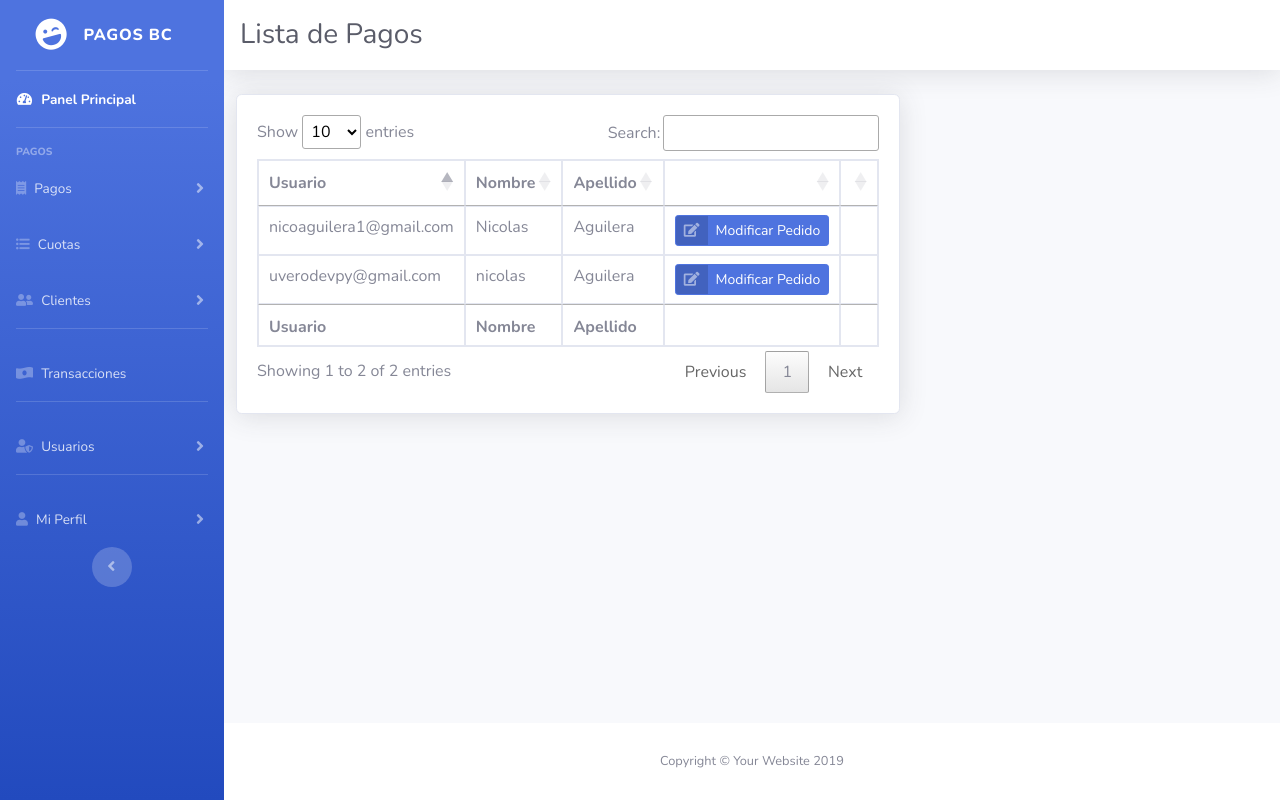
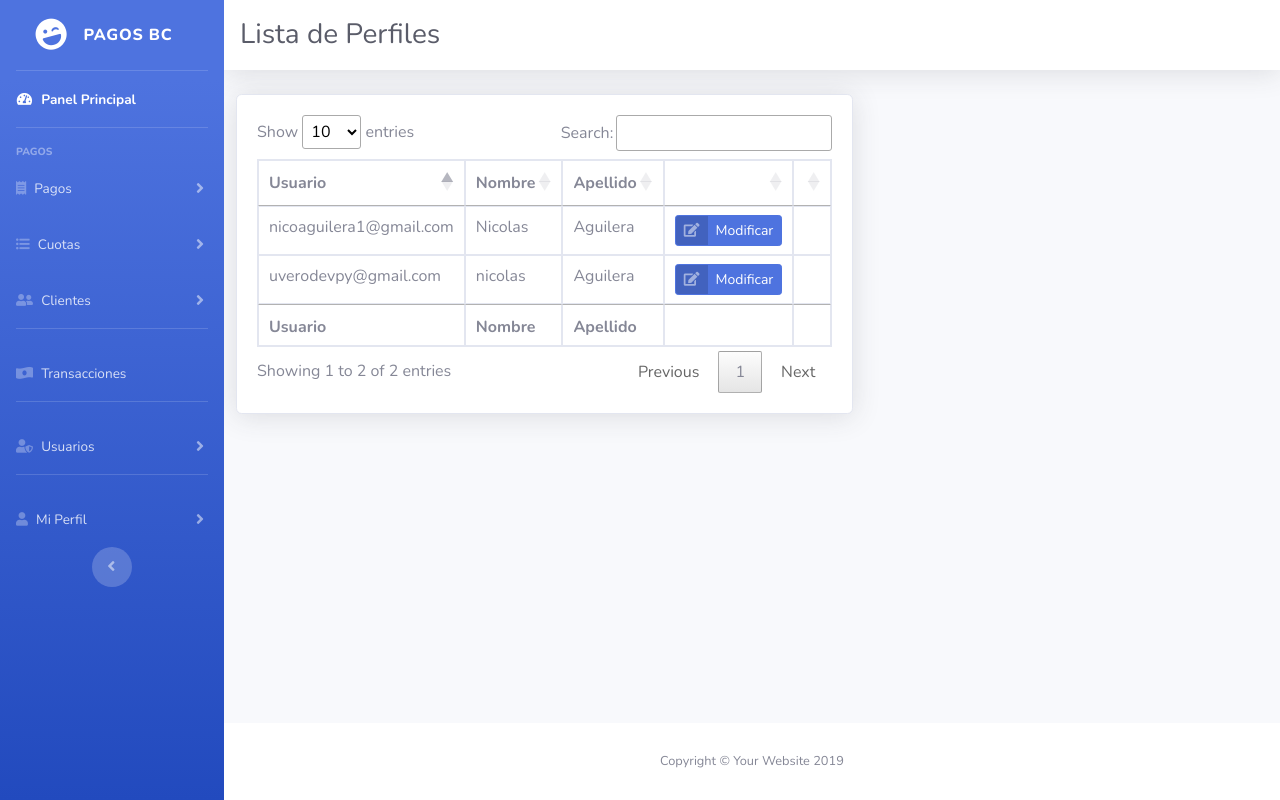
Before and after one commit to nicoaguilerapy/django-pagobc, a Django app: page /profiles/list/ in a window 1280 px wide. Run offline with Django 3.2, Linux system fonts and the light colour scheme; a user stored in the database is signed in; data comes from the database, SQL or seed files in the repository; both versions use the stored data as it was after the commit; some libraries are stand-ins or nearby versions.

Commit message:
finalizacion

```diff
--- a/core/views.py
+++ b/core/views.py
@@ -363,7 +363,7 @@ def payment_create(request):
                 print()
 
 
-                r = requests.post('https://django-pagosbc.herokuapp.com/pagopar/payment/', data = json.dumps({"id_client":payment_obj.client.id, "id_payment":payment_obj.id, "id_identificador": identificador}))
+                r = requests.post('http://127.0.0.1:8000/pagopar/payment/', data = json.dumps({"id_client":payment_obj.client.id, "id_payment":payment_obj.id, "id_identificador": identificador}))
 
                 if r.json()['cod'] == '000':
                     link = 'https://www.pagopar.com/pagos/{}?forma_pago={}'.format(r.json()['token_pagopar'], identificador)
--- a/profiles/templates/profiles/profile_form.html
+++ b/profiles/templates/profiles/profile_form.html
@@ -1,10 +1,10 @@
 {% extends 'core/base.html' %}
 
 {% block title1 %}
-    Nuevo Pago
+    Nuevo Perfil
 {% endblock title1 %}
 {% block title2 %}
-    Pago
+    Perfiles
 {% endblock title2 %}
 
 {% block content %}
--- a/profiles/templates/profiles/profile_list.html
+++ b/profiles/templates/profiles/profile_list.html
@@ -1,10 +1,10 @@
 {% extends 'core/base.html' %}
 
 {% block title1 %}
-    Lista de Pagos
+    Lista de Perfiles
 {% endblock title1 %}
 {% block title2 %}
-Lista de Pagos
+Lista de Perfiles
 {% endblock title2 %}
 
 {% block content %}
@@ -43,7 +43,7 @@ Lista de Pagos
                   <span class="icon text-white-50">
                       <i class="fas fa-edit"></i>
                   </span>
-                  <span class="text">Modificar Pedido</span>
+                  <span class="text">Modificar</span>
                 </a></th>
                 <th></th>
             {% endfor %}
```
Also changed, not shown: db.sqlite3.
